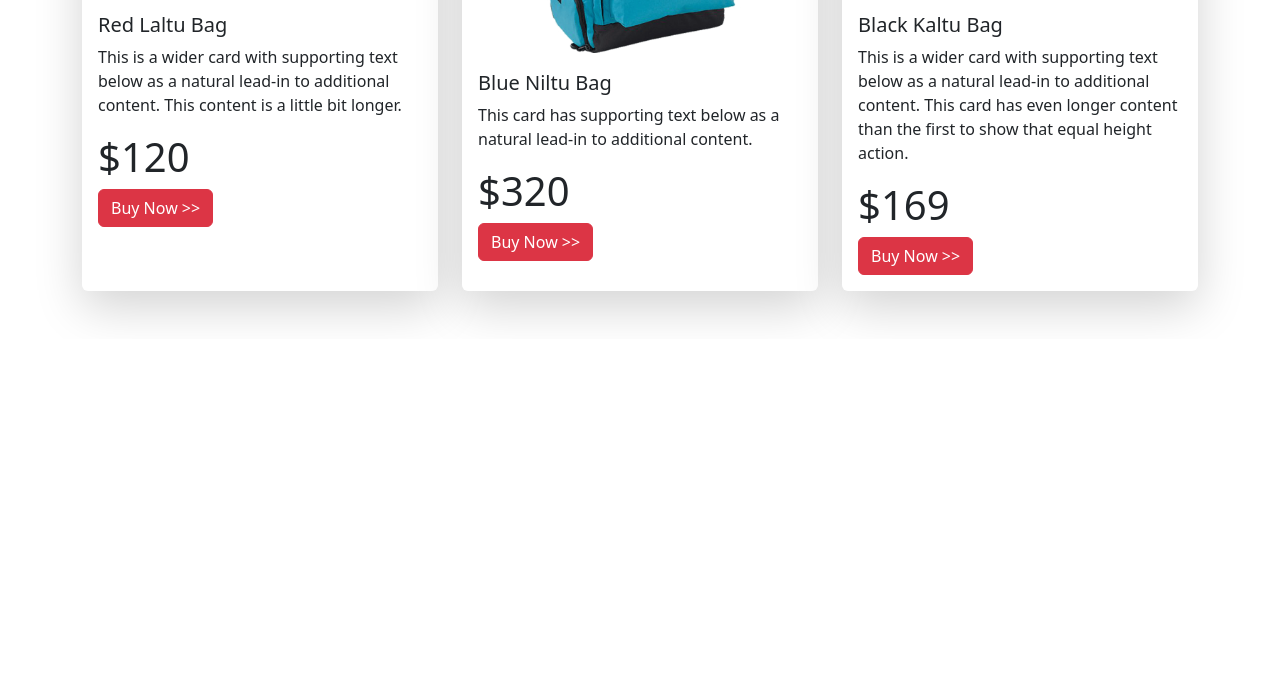
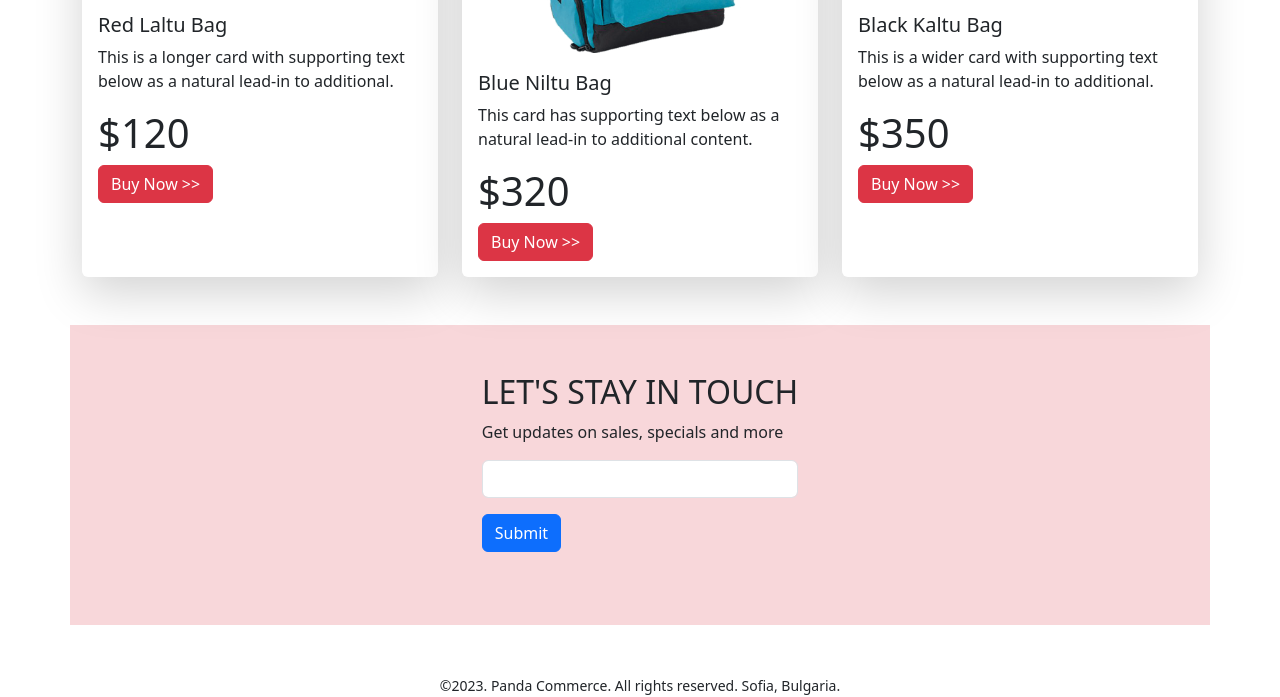
Before and after one commit to shariful0401/panda-e-commerce-site, a plain HTML site: page index.html in a window 1280 px wide. Shown: the part 1736-2433 px from the top of the page. Before the commit the page ends 2075 px from the top, so only its background shows below. Drawn offline with nearby package versions, Linux system fonts and the light colour scheme.

Commit message:
added footer section

```diff
--- a/index.html
+++ b/index.html
@@ -182,15 +182,15 @@
 
       <!-- Backpack start  -->
       <section class="container my-5">
-        <h1>Backpack</h1>
+        <h1>Shoes</h1>
         <div class="row row-cols-1 row-cols-md-2 row-cols-lg-3 g-4">
           <div class="col">
             <div class="card shadow-lg border border-0 h-100">
               <img src="images/bags/bag-1.png" class="card-img-top" alt="...">
               <div class="card-body">
                 <h5 class="card-title">Red Laltu Bag</h5>
-                <p class="card-text">This is a wider card with supporting text below as a natural lead-in to additional
-                  content. This content is a little bit longer.</p>
+                <p class="card-text">This is a longer card with supporting text below as a natural lead-in to
+                  additional.</p>
                 <h1>$120</h1>
                 <button class="btn btn-danger">Buy Now >></button>
               </div>
@@ -212,10 +212,9 @@
               <img src="images/bags/bag-3.png" class="card-img-top" alt="...">
               <div class="card-body">
                 <h5 class="card-title">Black Kaltu Bag</h5>
-                <p class="card-text">This is a wider card with supporting text below as a natural lead-in to additional
-                  content. This card has even longer content than the first to show that equal height action.
+                <p class="card-text">This is a wider card with supporting text below as a natural lead-in to additional.
                 </p>
-                <h1>$169</h1>
+                <h1>$350</h1>
                 <button class="btn btn-danger">Buy Now >></button>
               </div>
             </div>
@@ -223,7 +222,25 @@
         </div>
       </section>
       <!-- Backpack end  -->
+
+      <!-- subscribe section start  -->
+      <section style="height: 300px;" class="container d-flex justify-content-center bg-danger-subtle">
+        <div class="my-5">
+          <h2>LET'S STAY IN TOUCH</h2>
+          <p>Get updates on sales, specials and more</p>
+          <form>
+            <div class="mb-3">
+              <input type="email" class="form-control" id="exampleInputEmail1" aria-describedby="emailHelp">
+            </div>
+            <button type="submit" class="btn btn-primary">Submit</button>
+          </form>
+        </div>
+      </section>
+      <!-- subscribe section end  -->
     </main>
+    <footer class="text-center mt-5">
+      <small>©2023. Panda Commerce. All rights reserved. Sofia, Bulgaria.</small>
+    </footer>
 
     <!-- Bootstrap js cdn Link -->
     <script src="https://cdn.jsdelivr.net/npm/bootstrap@5.3.0/dist/js/bootstrap.bundle.min.js"></script>
```
